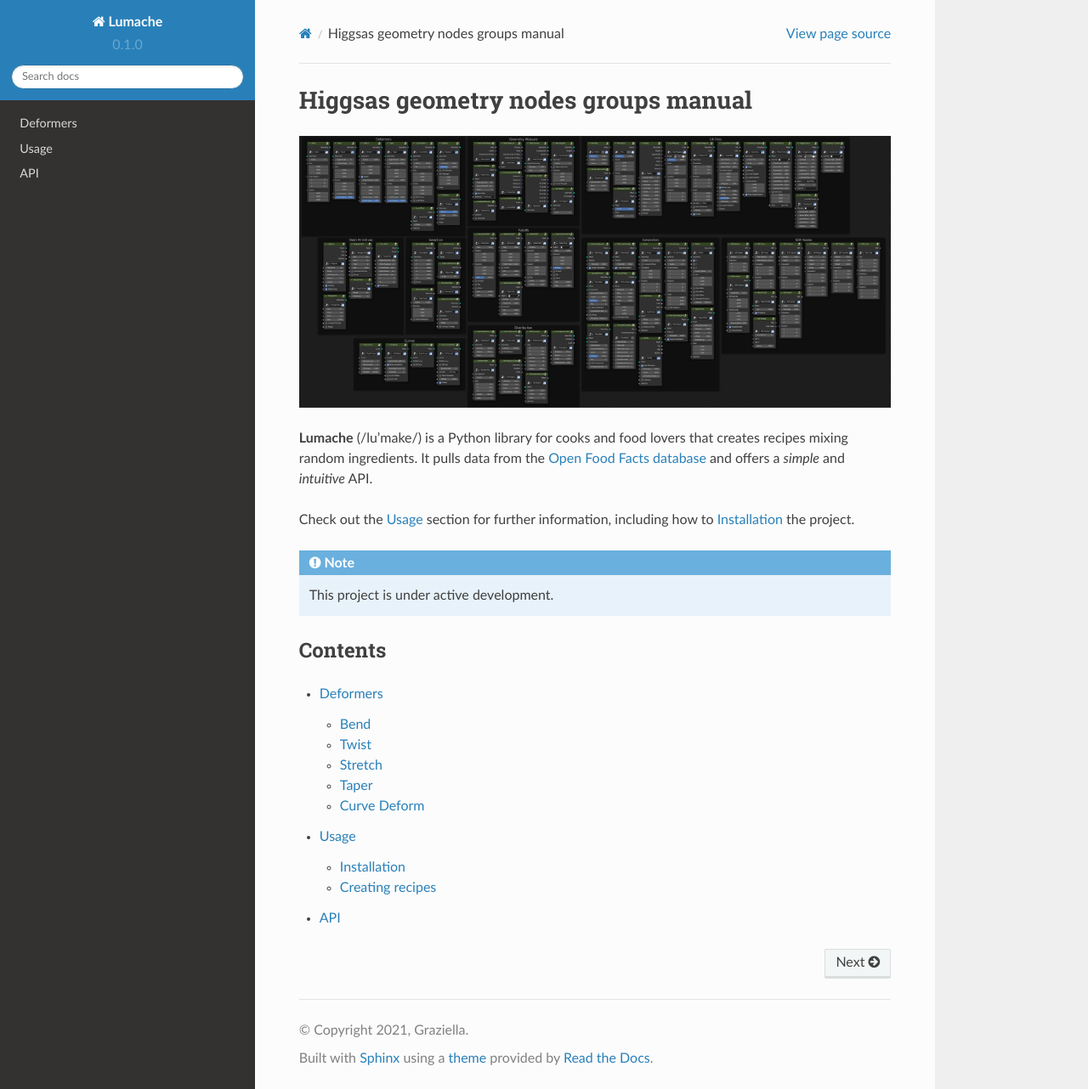
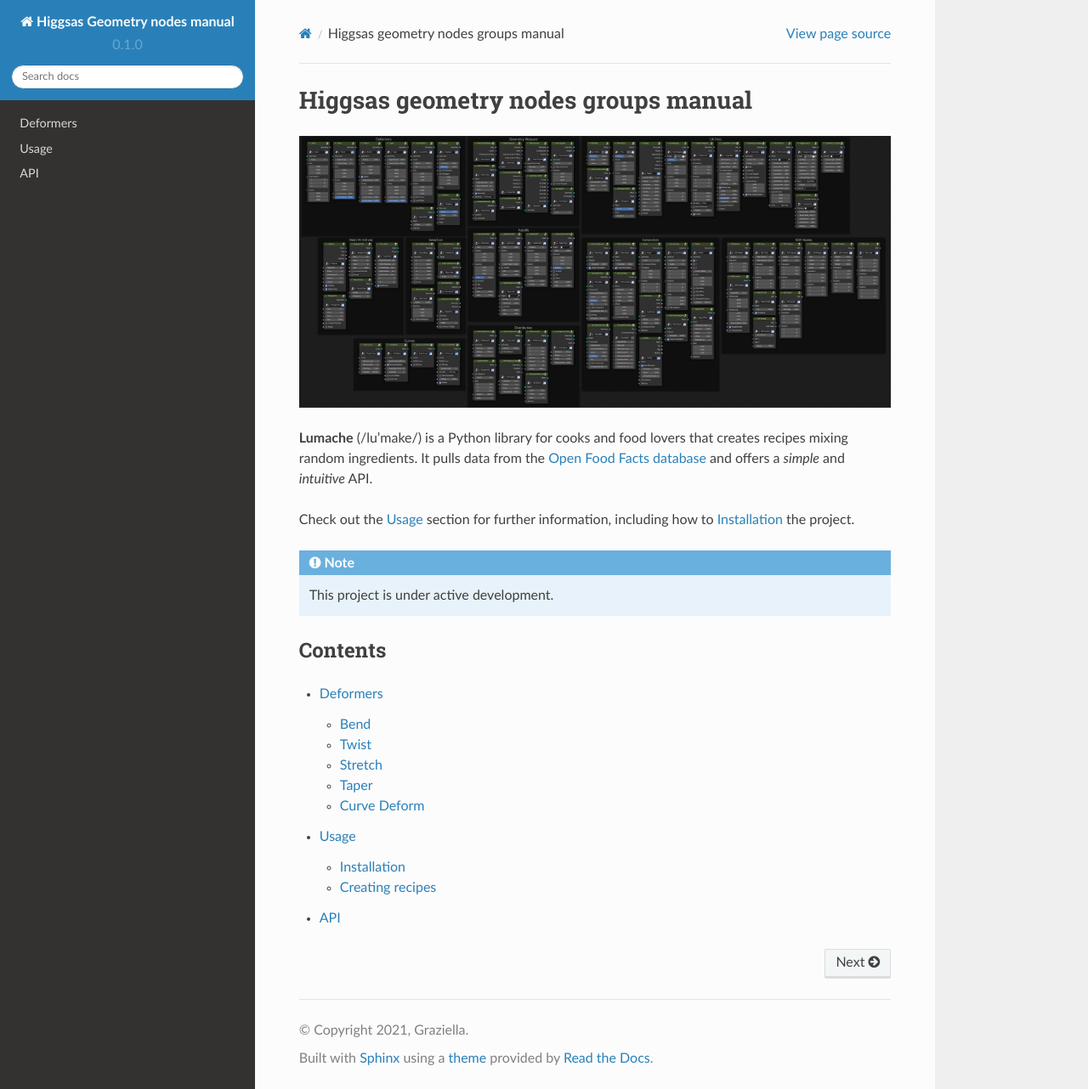
Before and after one commit to higgsas/higgsas_geo_nodes_manual, a Sphinx documentation site: the page built from docs/index.rst, in a window 1280 px wide and 1282 px high. Shown: the whole window at 85% size. Built offline with Sphinx 7.4.7 and the Read the Docs theme 2.0.0, drawn with Linux system fonts in a browser that asks for light colours.

Commit message:
Update conf.py

```diff
--- a/docs/conf.py
+++ b/docs/conf.py
@@ -2,7 +2,7 @@
 
 # -- Project information
 
-project = 'Lumache'
+project = 'Higgsas Geometry nodes manual'
 copyright = '2021, Graziella'
 author = 'Graziella'
 
```
